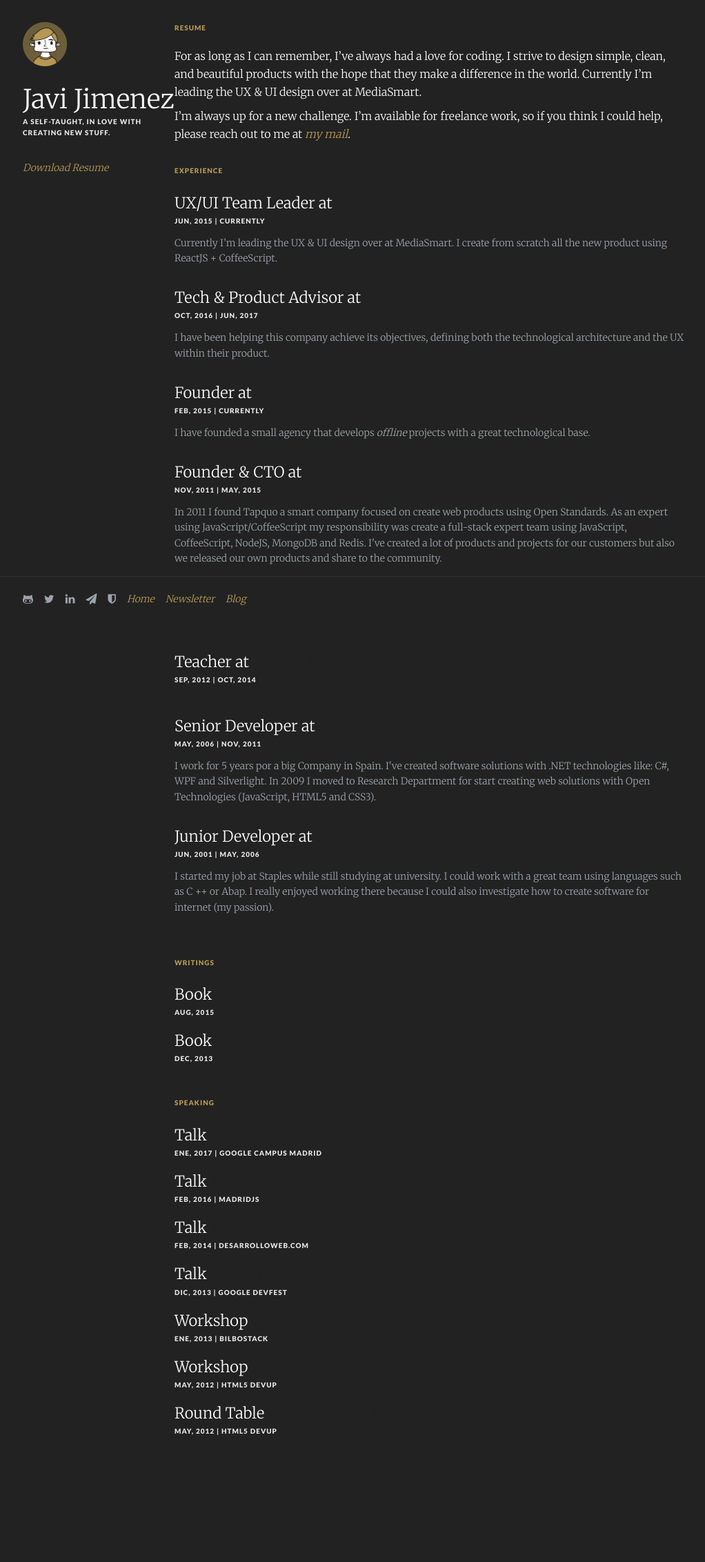
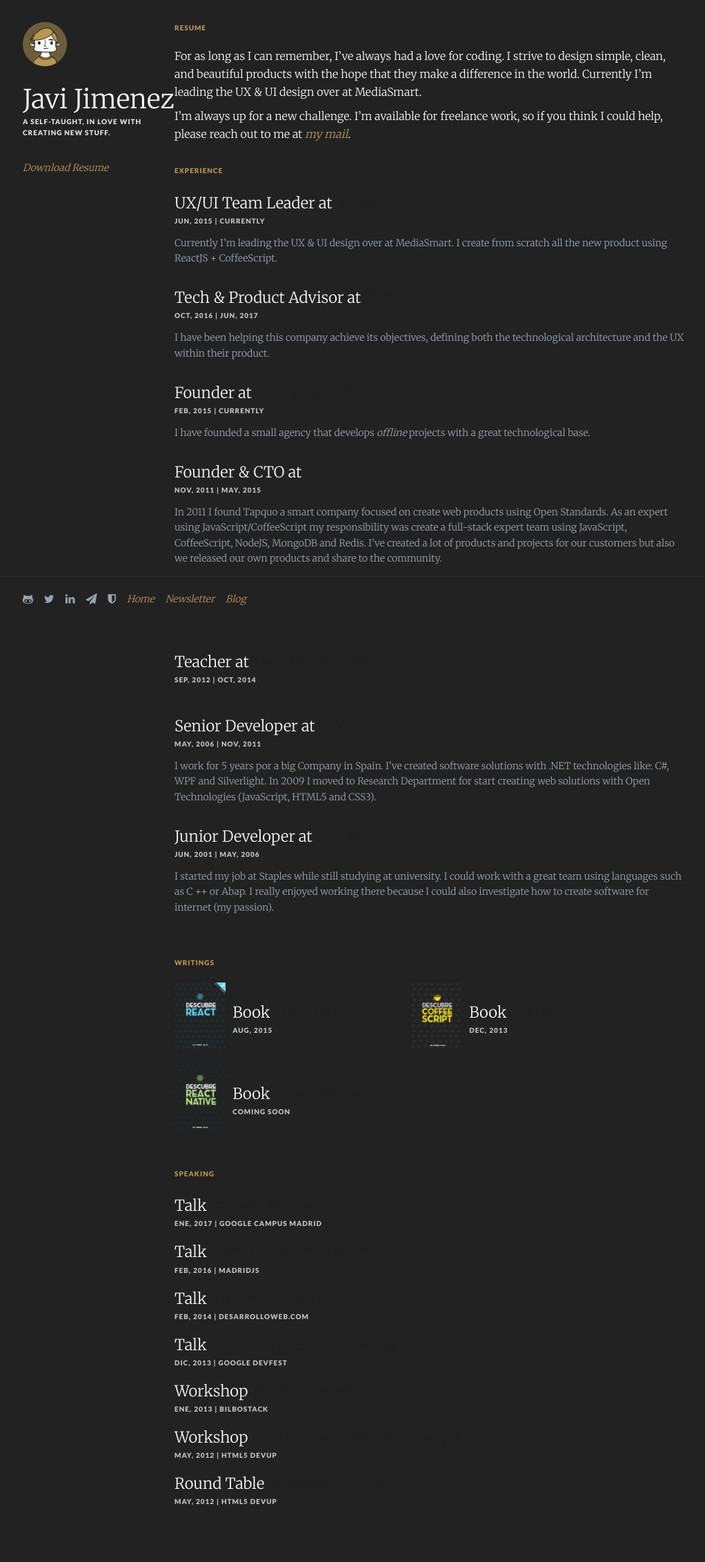
Before and after one commit to soyjavi/site, a Jekyll site: the page built from resume/index.md, in a window 1280 px wide. Shown: the whole page at 69% size, without its empty margins (127-1149 px from the left). Built offline with Jekyll 4.4.1, drawn with Linux system fonts in a browser that asks for light colours; before the commit the page ends 2162 px from its top, so only the background shows below that.

Commit message:
#improvement area of writtings in my resume

```diff
--- a/_includes/resume.html
+++ b/_includes/resume.html
@@ -21,7 +21,7 @@
   </li>
 
   <li>
-    <h2>Founder at <a href='http://zetapath.com/' target='_blank'>Zetapath LTD.</a></h2>
+    <h2>Founder at <a href='http://zetapath.com/' target='_blank'>Sohobase LTD.</a></h2>
     <strong class='text-secondary'>
       Feb, 2015 | Currently
     </strong>
@@ -83,18 +83,39 @@
 
 
 <h3>Writings</h3>
-<ul class='items'>
-  <li>
+<ul class='items books'>
+  <li class='book'>
+    <a href='https://leanpub.com/descubre-react' target='_blank'>
+      <img src='/assets/images/book-descubre-react.jpg' alt='Descubre React' />
+    </a>
+    <div>
       <h2>Book <a href='https://leanpub.com/descubre-react' target='_blank'>Descubre React</a></h2>
       <strong class='text-secondary'>
         Aug, 2015
       </strong>
+    </div>
   </li>
-  <li>
-    <h2>Book <a href='https://leanpub.com/coffeescript' target='_blank'>Descubre CoffeeScript</a></h2>
+  <li class='book'>
+    <a href='https://leanpub.com/coffeescript' target='_blank'>
+      <img src='/assets/images/book-descubre-coffeescript.jpg' alt='Descubre CoffeeScript' />
+    </a>
+    <div>
+      <h2>Book <a href='https://leanpub.com/coffeescript' target='_blank'>CoffeeScript</a></h2>
       <strong class='text-secondary'>
         Dec, 2013
       </strong>
+    </div>
+  </li>
+  <li class='book'>
+    <a href='https://leanpub.com/u/soyjavi' target='_blank'>
+      <img src='/assets/images/book-descubre-react-native.jpg' alt='Descubre React Native' />
+    </a>
+    <div>
+      <h2>Book <a href='https://leanpub.com/u/soyjavi' target='_blank'>React Native</a></h2>
+      <strong class='text-secondary'>
+        Coming soon
+      </strong>
+    </div>
   </li>
 </ul>
 
--- a/assets/stylesheets/page.resume.scss
+++ b/assets/stylesheets/page.resume.scss
@@ -5,6 +5,17 @@
       margin: 0;
       > li {
         margin-bottom: ($offset / 4);
+
+        &.book {
+          display: flex;
+          align-items: center;
+
+          img {
+            height: $unit * 9.6;
+            margin-right: $unit;
+          }
+        }
+
         > span {
           margin: 0;
         }
@@ -27,6 +38,15 @@
       > h3:nth-child(n+3) {
         margin-top: ($offset / 2);
       }
+      > .items.books {
+        display: flex;
+        flex-wrap: wrap;
+        .book {
+          max-width: 50%;
+          min-width: 45%;
+          &:nth-child(even) { margin-left: $unit; }
+        }
+      }
     }
   }
 }
@@ -42,6 +62,8 @@
         padding-top: $offset-mobile;
         padding-bottom: 0;
       }
+
+
     }
   }
 }
--- a/assets/stylesheets/page.scss
+++ b/assets/stylesheets/page.scss
@@ -128,14 +128,14 @@ a {
     > * {
       display: block;
     }
-    > h2 {
+    h2 {
       > a {
         color: $text;
       }
     }
-    > .text-secondary {
+    .text-secondary {
       text-decoration: none;
-      opacity: 0.9;
+      opacity: 0.75;
       * {
         font-style: inherit;
         color: $text;
```
Also changed, not shown: assets/images/book-descubre-coffeescript.jpg (added), assets/images/book-descubre-react-native.jpg (added), assets/images/book-descubre-react.jpg (added). Lines whose indentation alone changed are shown as unchanged.
